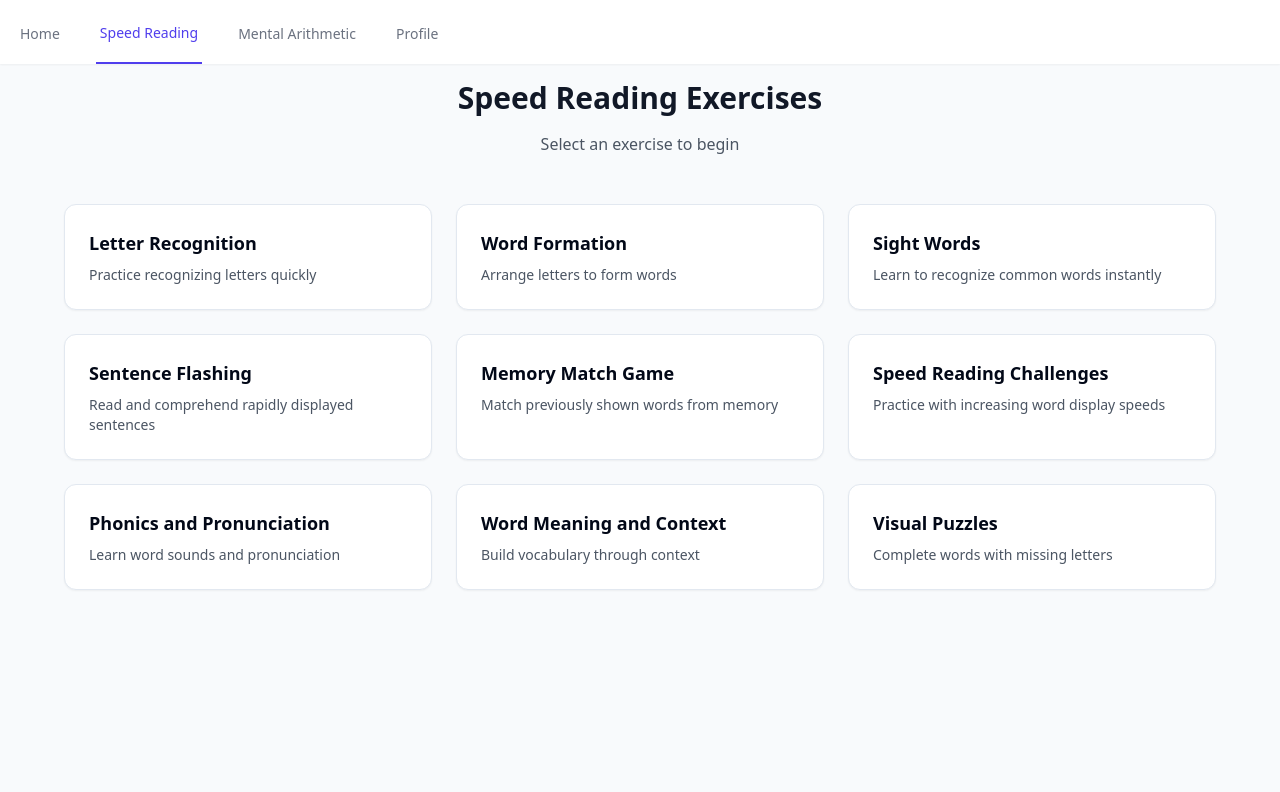
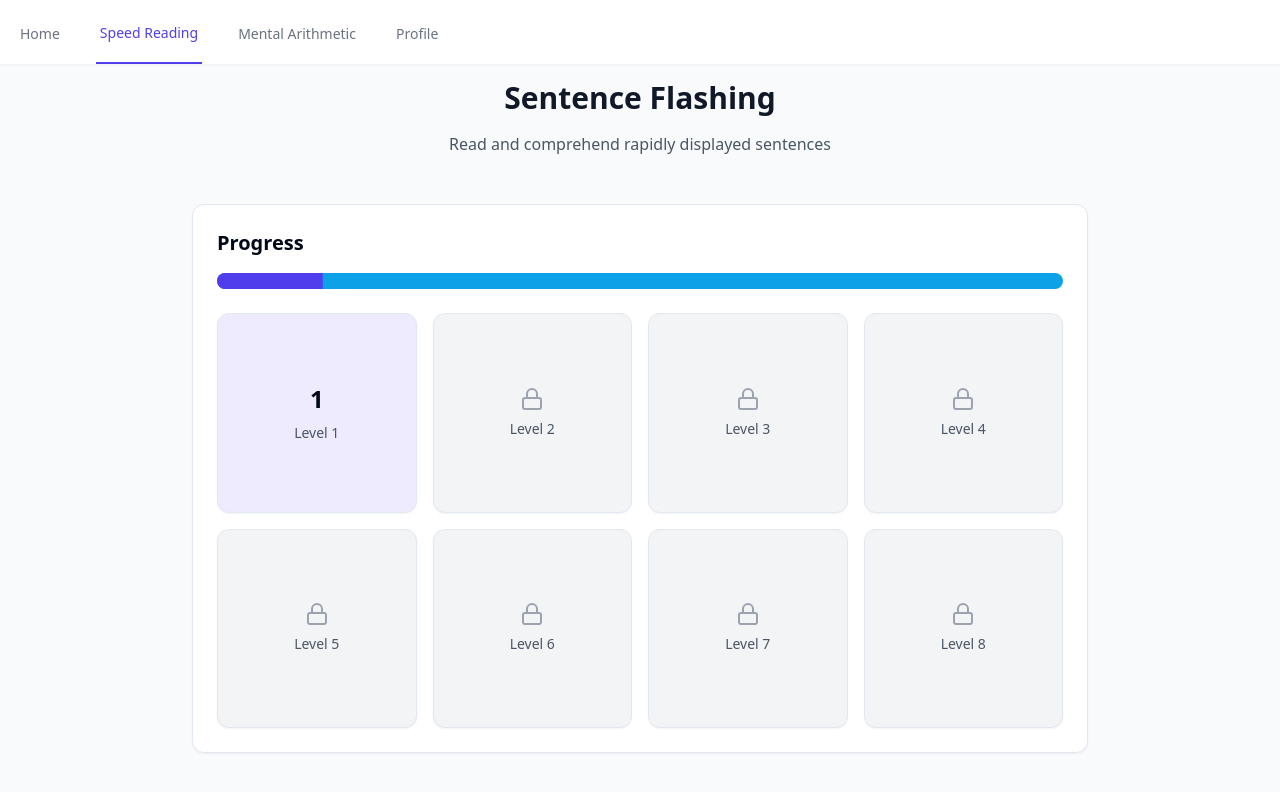
Before and after one commit to Numtalist/numtalist-da4b0ffe, a React (Vite) app: page /speed-reading in a window 1280 px wide. Both pictures are taken after a click on the element 248 px from the left and 397 px from the top of the page. Shown: the top 792 px of the page. Built offline with nearby package versions, Linux system fonts and the light colour scheme.

Commit message:
Add exercise levels to activities
Implement a system to display 8 levels for each exercise in the Speed Reading and Mental Arithmetic sections, using a container similar to the achievements layout.
[skip gpt_engineer]

```diff
--- /dev/null
+++ b/src/components/ExerciseLevels.tsx
@@ -0,0 +1,51 @@
+import { Card } from "@/components/ui/card";
+import { Progress } from "@/components/ui/progress";
+import { Lock } from "lucide-react";
+
+interface ExerciseLevelsProps {
+  title: string;
+  description: string;
+  levels: number;
+  currentLevel?: number;
+}
+
+const ExerciseLevels = ({ title, description, levels = 8, currentLevel = 1 }: ExerciseLevelsProps) => {
+  return (
+    <div className="min-h-screen bg-background">
+      <main className="pt-20 px-4 max-w-7xl mx-auto">
+        <div className="text-center mb-12">
+          <h1 className="text-3xl font-bold text-gray-900 mb-4">{title}</h1>
+          <p className="text-gray-600">{description}</p>
+        </div>
+
+        <Card className="p-6 max-w-4xl mx-auto">
+          <h2 className="text-xl font-semibold mb-4">Progress</h2>
+          <Progress value={(currentLevel / levels) * 100} className="mb-6" />
+
+          <div className="grid grid-cols-2 sm:grid-cols-3 md:grid-cols-4 gap-4">
+            {[...Array(levels)].map((_, i) => (
+              <Card
+                key={i}
+                className={`p-4 flex flex-col items-center justify-center aspect-square cursor-pointer transition-all duration-300 hover:shadow-lg ${
+                  i + 1 <= currentLevel ? "bg-primary/10" : "bg-gray-100"
+                }`}
+                onClick={() => console.log(`Selected level ${i + 1}`)}
+              >
+                <div className="text-2xl font-bold mb-2">
+                  {i + 1 <= currentLevel ? (
+                    i + 1
+                  ) : (
+                    <Lock className="w-6 h-6 text-gray-400" />
+                  )}
+                </div>
+                <p className="text-sm text-gray-600">Level {i + 1}</p>
+              </Card>
+            ))}
+          </div>
+        </Card>
+      </main>
+    </div>
+  );
+};
+
+export default ExerciseLevels;
--- a/src/pages/MentalArithmetic.tsx
+++ b/src/pages/MentalArithmetic.tsx
@@ -1,6 +1,7 @@
 import { useState } from "react";
 import Navbar from "@/components/Navbar";
 import ActivityCard from "@/components/ActivityCard";
+import ExerciseLevels from "@/components/ExerciseLevels";
 
 const exercises = [
   {
@@ -90,12 +91,28 @@ const exercises = [
 ];
 
 const MentalArithmetic = () => {
-  const [selectedLevel, setSelectedLevel] = useState(1);
+  const [selectedExercise, setSelectedExercise] = useState<number | null>(null);
 
   const handleExerciseClick = (id: number) => {
-    console.log(`Selected exercise: ${id}`);
-    // Exercise selection logic will be implemented later
+    setSelectedExercise(id);
   };
+
+  if (selectedExercise) {
+    const exercise = exercises.find((ex) => ex.id === selectedExercise);
+    if (!exercise) return null;
+
+    return (
+      <div>
+        <Navbar />
+        <ExerciseLevels
+          title={exercise.title}
+          description={exercise.description}
+          levels={8}
+          currentLevel={1}
+        />
+      </div>
+    );
+  }
 
   return (
     <div className="min-h-screen bg-background">
--- a/src/pages/SpeedReading.tsx
+++ b/src/pages/SpeedReading.tsx
@@ -2,6 +2,7 @@ import { useState } from "react";
 import { Card } from "@/components/ui/card";
 import Navbar from "@/components/Navbar";
 import ActivityCard from "@/components/ActivityCard";
+import ExerciseLevels from "@/components/ExerciseLevels";
 
 const exercises = [
   {
@@ -61,12 +62,28 @@ const exercises = [
 ];
 
 const SpeedReading = () => {
-  const [selectedLevel, setSelectedLevel] = useState(1);
+  const [selectedExercise, setSelectedExercise] = useState<number | null>(null);
 
   const handleExerciseClick = (id: number) => {
-    console.log(`Selected exercise: ${id}`);
-    // Exercise selection logic will be implemented later
+    setSelectedExercise(id);
   };
+
+  if (selectedExercise) {
+    const exercise = exercises.find((ex) => ex.id === selectedExercise);
+    if (!exercise) return null;
+
+    return (
+      <div>
+        <Navbar />
+        <ExerciseLevels
+          title={exercise.title}
+          description={exercise.description}
+          levels={8}
+          currentLevel={1}
+        />
+      </div>
+    );
+  }
 
   return (
     <div className="min-h-screen bg-background">
```
